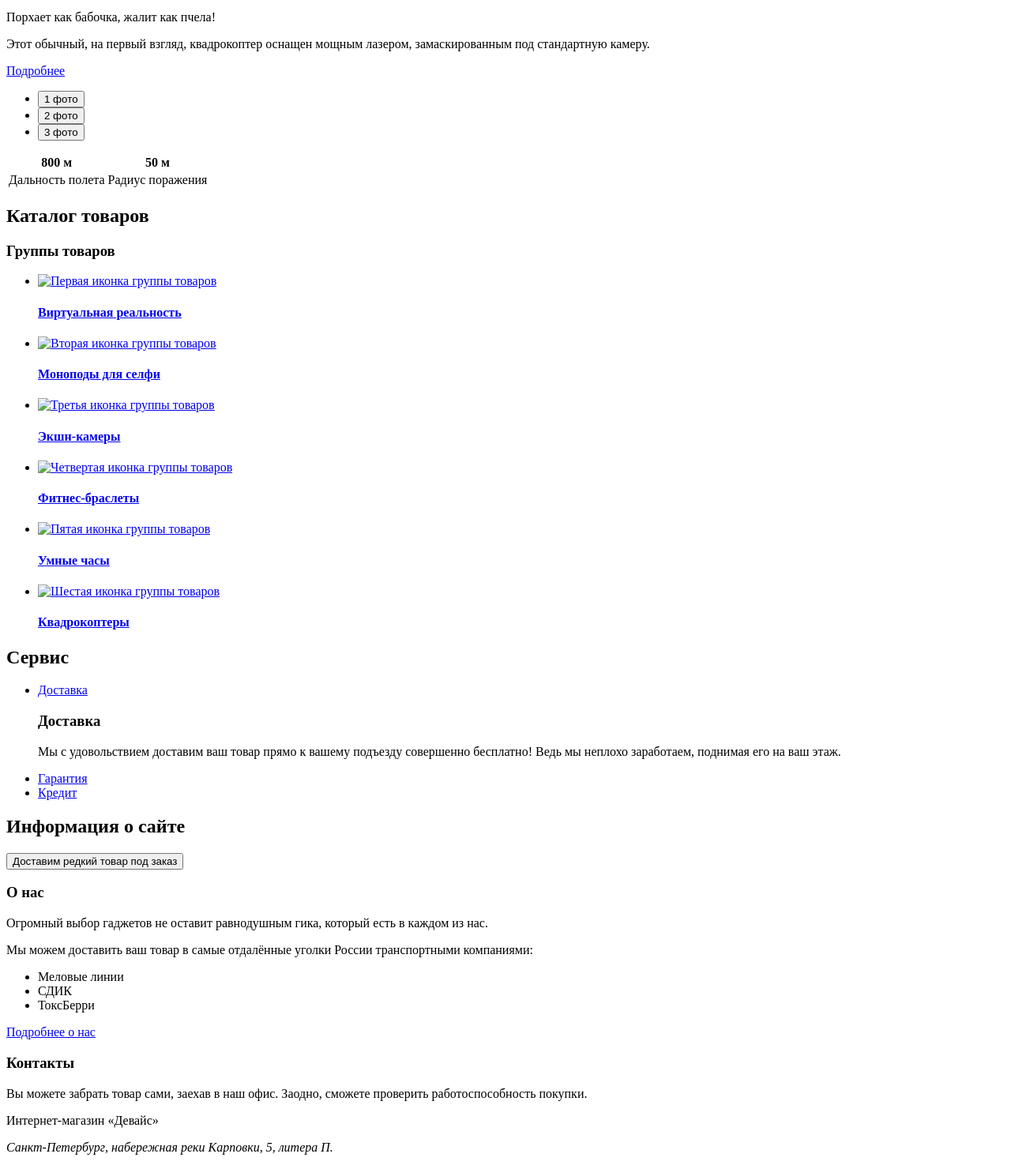
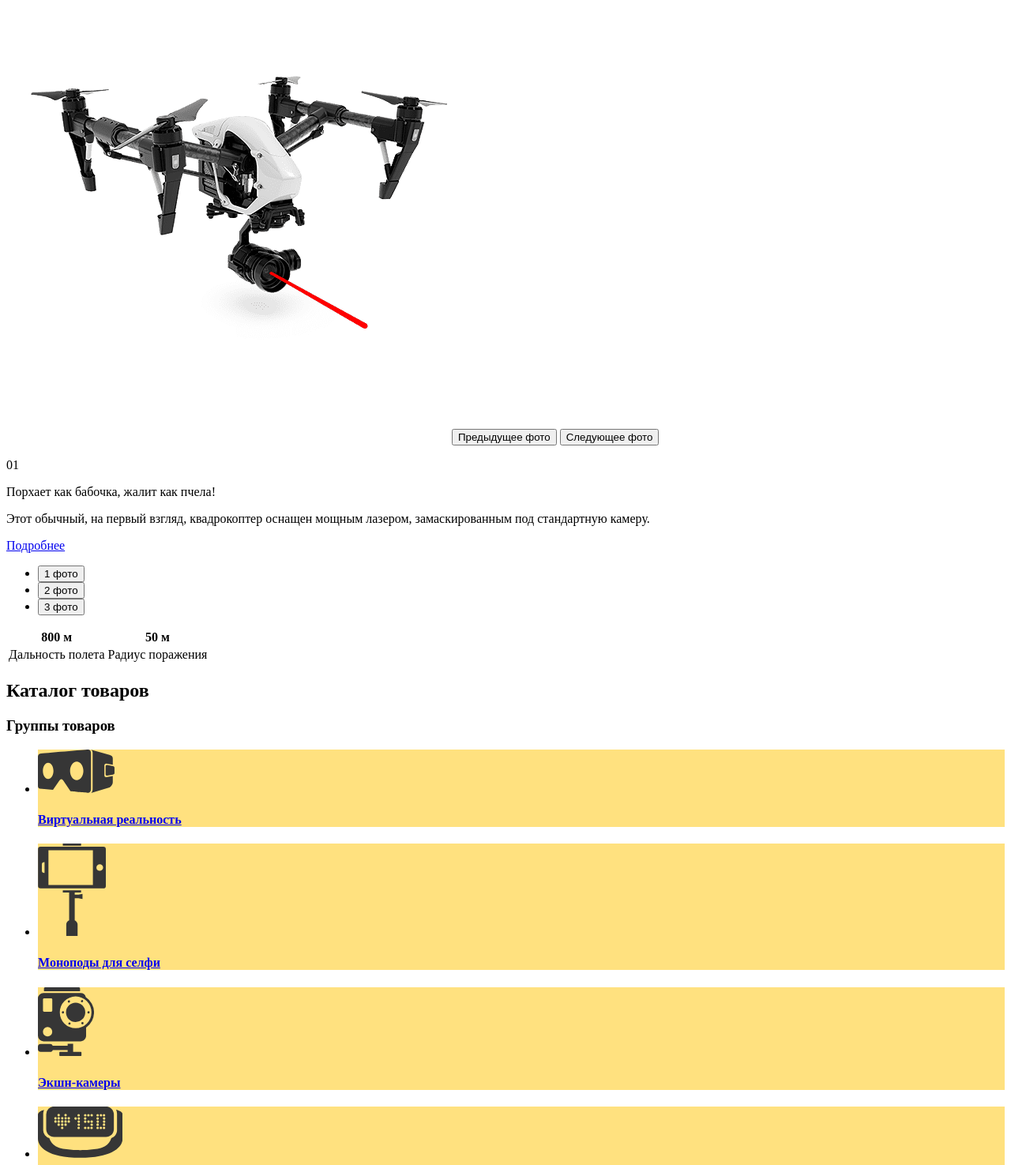
Before and after one commit to vbratsyun/1890797-device-32, a plain HTML site: page index.html in a window 1280 px wide. Shown: the part 356-1831 px from the top of the page at 79% size. Drawn offline with Linux system fonts and the light colour scheme.

Commit message:
Добавила изображения на все страницы
1.Экспортировала из макета все изображения.
2. Разместила изображения в подпапке img в папке проекта.
3.Подключила контентные изображения в разметке.
4.Подключила декоративное изображение в стилях.

```diff
--- a/index.html
+++ b/index.html
@@ -3,6 +3,7 @@
   <head>
     <meta charset="utf-8" />
     <title>HTML Academy: Девайс</title>
+    <link rel="stylesheet" href="styles/styles.css" />
   </head>
   <body>
     <!-- Вводная часть сайта -->
@@ -10,7 +11,8 @@
       <a class="header-logo" href="https://htmlacademy.ru/">
         <img
           class="header-logo-image"
-          src="#"
+          src="img/logo/logo_header.svg"
+          width="146"
           alt="Логотип интернет-магазина 'Device'"
         />
       </a>
@@ -51,13 +53,19 @@
       <!-- Слайдер -->
       <section class="slider">
         <h2 class="visually-hidden">Карусель товаров</h2>
-        <img class="slider-image" src="" alt="Пример товара" />
+        <img
+          class="slider-image"
+          src="img/first_slider.png"
+          width="560"
+          alt="Пример товара"
+        />
         <button class="slider-button slider-prev">
           <span class="visually-hidden">Предыдущее фото</span>
         </button>
         <button class="slider-button slider-next">
           <span class="visually-hidden">Следующее фото</span>
         </button>
+        <p class="slider-position">01</p>
         <p class="slider-slogan">Порхает как бабочка, жалит как пчела!</p>
         <p>
           Этот обычный, на первый взгляд, квадрокоптер оснащен мощным лазером,
@@ -102,37 +110,67 @@
         <ul class="category-product-list">
           <li class="category-product-item">
             <a class="product-item-link" href="#">
-              <img src="" alt="Первая иконка группы товаров" />
+              <img
+                src="img/category/virtual_reality.svg"
+                width="97"
+                height="55"
+                alt="Первая иконка группы товаров"
+              />
               <h4>Виртуальная реальность</h4>
             </a>
           </li>
           <li class="category-product-item">
             <a class="product-item-link" href="catalog.html">
-              <img src="" alt="Вторая иконка группы товаров" />
+              <img
+                src="img/category/monopods_for_selfies.svg"
+                width="86"
+                height="117"
+                alt="Вторая иконка группы товаров"
+              />
               <h4>Моноподы для селфи</h4>
             </a>
           </li>
           <li class="category-product-item">
             <a class="product-item-link" href="#">
-              <img src="" alt="Третья иконка группы товаров" />
+              <img
+                src="img/category/action_cameras.svg"
+                width="71"
+                height="87"
+                alt="Третья иконка группы товаров"
+              />
               <h4>Экшн-камеры</h4>
             </a>
           </li>
           <li class="category-product-item">
             <a class="product-item-link" href="#">
-              <img src="" alt="Четвертая иконка группы товаров" />
+              <img
+                src="img/category/fitness_bracelets.svg"
+                width="107"
+                height="65"
+                alt="Четвертая иконка группы товаров"
+              />
               <h4>Фитнес-браслеты</h4>
             </a>
           </li>
           <li class="category-product-item">
             <a class="product-item-link" href="#">
-              <img src="" alt="Пятая иконка группы товаров" />
+              <img
+                src="img/category/smart_watches.svg"
+                width="56"
+                height="98"
+                alt="Пятая иконка группы товаров"
+              />
               <h4>Умные часы</h4>
             </a>
           </li>
           <li class="category-product-item">
             <a class="product-item-link" href="#">
-              <img src="" alt="Шестая иконка группы товаров" />
+              <img
+                src="img/category/quadrocopters.svg"
+                width="132"
+                height="69"
+                alt="Шестая иконка группы товаров"
+              />
               <h4>Квадрокоптеры</h4>
             </a>
           </li>
@@ -248,7 +286,9 @@
       <a class="footer-logo" href="https://htmlacademy.ru/">
         <img
           class="footer-logo-image"
-          src=""
+          src="img/logo/logo_footer.svg"
+          width="145"
+          height="36"
           alt="Логотип интернет-магазина 'Device'"
         />
       </a>
@@ -297,7 +337,9 @@
       <a class="htmlacademy-link" href="https://htmlacademy.ru/">
         <img
           class="footer-logo-image htmlacademy-image"
-          src=""
+          src="img/logo/logo_htmlacademy.svg"
+          width="115"
+          height="34"
           alt="Логотип разработчиков сайта"
         />
       </a>
--- /dev/null
+++ b/styles/styles.css
@@ -0,0 +1,36 @@
+body {
+  color: #000000;
+  background-color: #ffffff;
+}
+.page-header,
+.navigation-link {
+  color: #000000;
+  background-color: #ffe17f;
+}
+.category-product-item {
+  background-color: #ffe17f;
+}
+.services,
+.delivery-product-button,
+.subscription {
+  color: #000000;
+  background-color: #f0f0f0;
+}
+.services {
+  background-image: url(../img/delivery.svg);
+  background-repeat: no-repeat;
+  background-position-x: 60%; /*для примера сместила пока декоративную картинку немного вправо*/
+}
+.page-footer {
+  color: #ffffff;
+  background-color: #444444;
+}
+.footer-navigation-link {
+  color: #ffffff;
+}
+.catalog-filter,
+.sorting-type,
+.pagination-list {
+  color: #000000;
+  background-color: #ebebeb;
+}
```
Also changed, not shown: catalog.html (+40 -8 lines), img/category/action_cameras.svg (added), img/category/fitness_bracelets.svg (added), img/category/monopods_for_selfies.svg (added), img/category/quadrocopters.svg (added), img/category/smart_watches.svg (added), img/category/virtual_reality.svg (added), img/delivery.svg (added), img/first_slider.png (added), img/logo/logo_footer.svg (added), img/logo/logo_header.svg (added), img/logo/logo_htmlacademy.svg (added), img/products/product-1.jpg (added), img/products/product-2.jpg (added), 2 more files.
